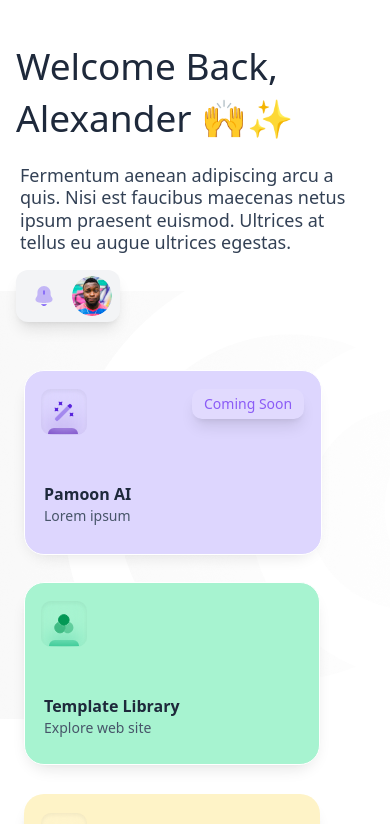
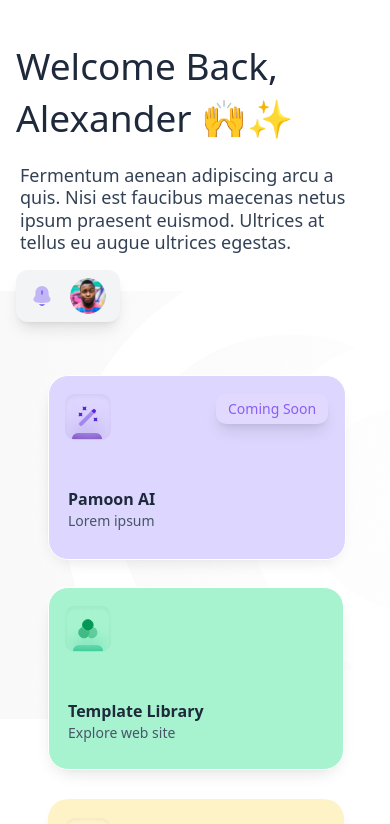
Before and after one commit to KhaledHN/pamoon-main-panel, a Next.js app: page / in a window 390 px wide. Shown: the top 824 px of the page. Built offline with nearby package versions, Linux system fonts and the light colour scheme.

Commit message:
mobile version alignment fix

```diff
--- a/components/Page1.js
+++ b/components/Page1.js
@@ -1,11 +1,48 @@
-import { React, useState } from "react";
+import React, { useState, useEffect, useRef } from "react";
 
 const Page1 = () => {
-  const [isDropdownOpen, setIsDropdownOpen] = useState(false);
+  const [isNotificationDropdownOpen, setIsNotificationDropdownOpen] =
+    useState(false);
+  const [isUserDropdownOpen, setIsUserDropdownOpen] = useState(false);
+
+  const notificationDropdownRef = useRef(null);
+  const userDropdownRef = useRef(null);
 
   const handleMoreClick = () => {
-    setIsDropdownOpen(!isDropdownOpen);
+    setIsNotificationDropdownOpen((prev) => !prev);
   };
+
+  const handleUserClick = () => {
+    setIsUserDropdownOpen((prev) => !prev);
+  };
+
+  const handleContentClick = (event) => {
+    event.stopPropagation();
+  };
+
+  const handleClickOutside = (event) => {
+    if (
+      notificationDropdownRef.current &&
+      !notificationDropdownRef.current.contains(event.target)
+    ) {
+      setIsNotificationDropdownOpen(false);
+    }
+
+    if (
+      userDropdownRef.current &&
+      !userDropdownRef.current.contains(event.target)
+    ) {
+      setIsUserDropdownOpen(false);
+    }
+  };
+
+  useEffect(() => {
+    document.addEventListener("click", handleClickOutside);
+
+    return () => {
+      document.removeEventListener("click", handleClickOutside);
+    };
+  }, []);
 
   return (
     <div
@@ -26,44 +63,66 @@ const Page1 = () => {
           </div>
           <div className=" mt-4 md:mt-0">
             <div className="w-[104px] h-[52px] px-2 py-1.5 bg-gray-100 rounded-xl shadow-lg justify-center items-center gap-2 inline-flex">
+              <div className="flex items-center space-x-4">
+                {/* Notification Icon */}
                 <div
                   className="relative cursor-pointer"
                   onClick={handleMoreClick}
                 >
-                <div className="justify-center items-center flex">
-                  <div className="p-2 rounded-[40px] justify-center items-center gap-2 flex">
-                    <div className="justify-start items-center gap-[13.33px] flex">
-                      <div className="w-6 h-6 justify-center items-center flex">
-                        <div className="w-6 h-6 relative hover:scale-110 duration-200 ">
+                  <div
+                    className="w-6 h-[50px] flex relative hover:scale-110 duration-200"
+                    ref={notificationDropdownRef}
+                  >
                     <img
                       src="/assets/notification-bing.svg"
                       alt="Notification"
                     />
                   </div>
-                      </div>
-                    </div>
-                  </div>
-                </div>
-                {isDropdownOpen && (
-                  <div className="absolute top-full right-0 bg-gray-200 shadow-lg p-4 w-48 h-[100px] rounded-xl">
-                    <p className="text-sm text-zinc-500 opacity-90 ">
+                  {isNotificationDropdownOpen && (
+                    <div
+                      className="absolute top-full right-0 bg-gray-200 shadow-lg p-4 w-48 h-[100px] rounded-xl"
+                      onClick={handleContentClick}
+                      style={{ cursor: "default" }}
+                    >
+                      <p className="text-sm text-zinc-500 opacity-90">
                         No notification found
                       </p>
                     </div>
                   )}
                 </div>
+
+                {/* User Image */}
+                <div
+                  className=" relative cursor-pointer"
+                  onClick={handleUserClick}
+                >
+                  <div className=" pb-2 pt-2 ">
                     <img
-                className="w-10 h-10 rounded-[39px]"
+                      className="w-9 h-9 flex rounded-[39px] cursor-pointer hover:scale-110 duration-200"
                       src="/assets/black-man.png"
                       alt="User"
+                      ref={userDropdownRef}
                     />
+                  </div>
+                  {isUserDropdownOpen && (
+                    <div
+                      className="absolute top-full right-0 bg-gray-200 shadow-lg p-4 w-36 h-[100px] rounded-xl"
+                      onClick={handleContentClick}
+                      style={{ cursor: "default" }}
+                    >
+                      {/* User dropdown content */}
+                    </div>
+                  )}
+                </div>
+              </div>
             </div>
           </div>
         </div>
 
-        <div className=" w-full px-2 ">
-          <div className=" w-full h-full pt-[48px] md:flex md:justify-between mx-auto ">
-            <div className="w-[295px]  h-[180px] hover:scale-105 duration-150 relative shadow-lg rounded-3xl mb-8 md:mb-0">
+        <div className=" w-full px-2 flex justify-center ">
+          <div className=" w-full h-full pt-[48px] md:flex md:justify-between px-6 mx-auto ">
+            {/* card 1 */}
+            <div className=" w-[295px] h-[180px] hover:scale-105 duration-150 relative shadow-lg rounded-3xl mb-8 md:mb-0">
               <div class="w-[298px] h-[185px] left-0 top-0 absolute bg-violet-200 rounded-[20px] border border-white"></div>
               <div class="left-[20px] top-[117px] absolute flex-col justify-start items-start gap-2 inline-flex">
                 <div class="text-slate-800 text-base font-semibold leading-[14px]">
@@ -89,6 +148,7 @@ const Page1 = () => {
               </div>
             </div>
 
+            {/* card 2 */}
             <div className="w-[295px] h-[180px] hover:scale-105 duration-150 relative shadow-lg rounded-3xl mb-8 md:mb-0">
               <div class="w-[296px] h-[183px] left-0 top-0 absolute bg-emerald-200 rounded-[20px] border border-white"></div>
               <div class="left-[20px] top-[117px] absolute flex-col justify-start items-start gap-2 inline-flex">
@@ -110,6 +170,7 @@ const Page1 = () => {
               </div>
             </div>
 
+            {/* card 3 */}
             <div className="w-[295px] h-[183px] hover:scale-105 duration-150 relative shadow-lg rounded-3xl">
               <div class="w-[296px] h-[183px] left-0 top-0 absolute bg-amber-100 rounded-[20px]"></div>
               <div class="left-[20px] top-[117px] absolute flex-col justify-start items-start gap-2 inline-flex">
```
Lines whose indentation alone changed are shown as unchanged.
